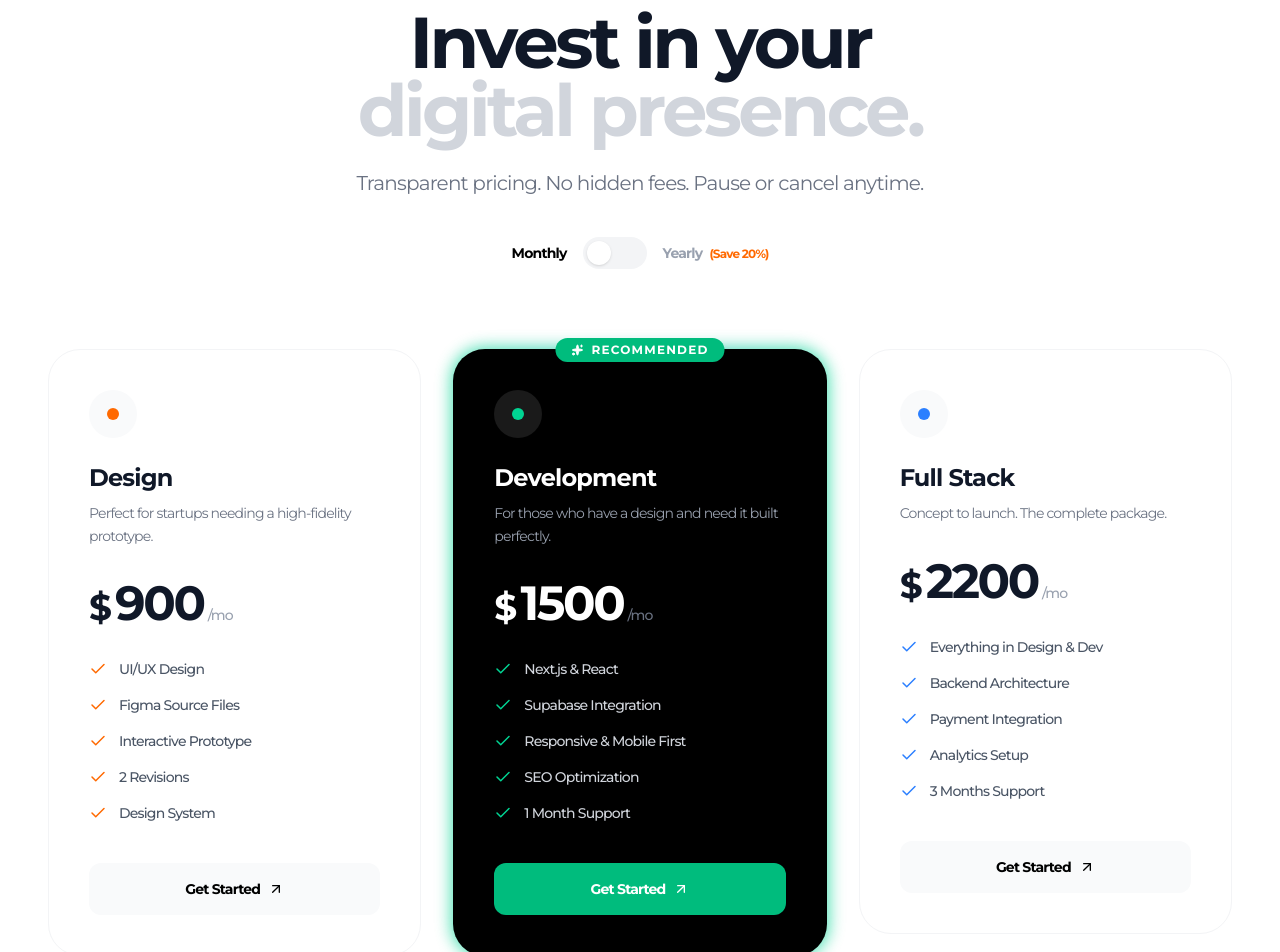
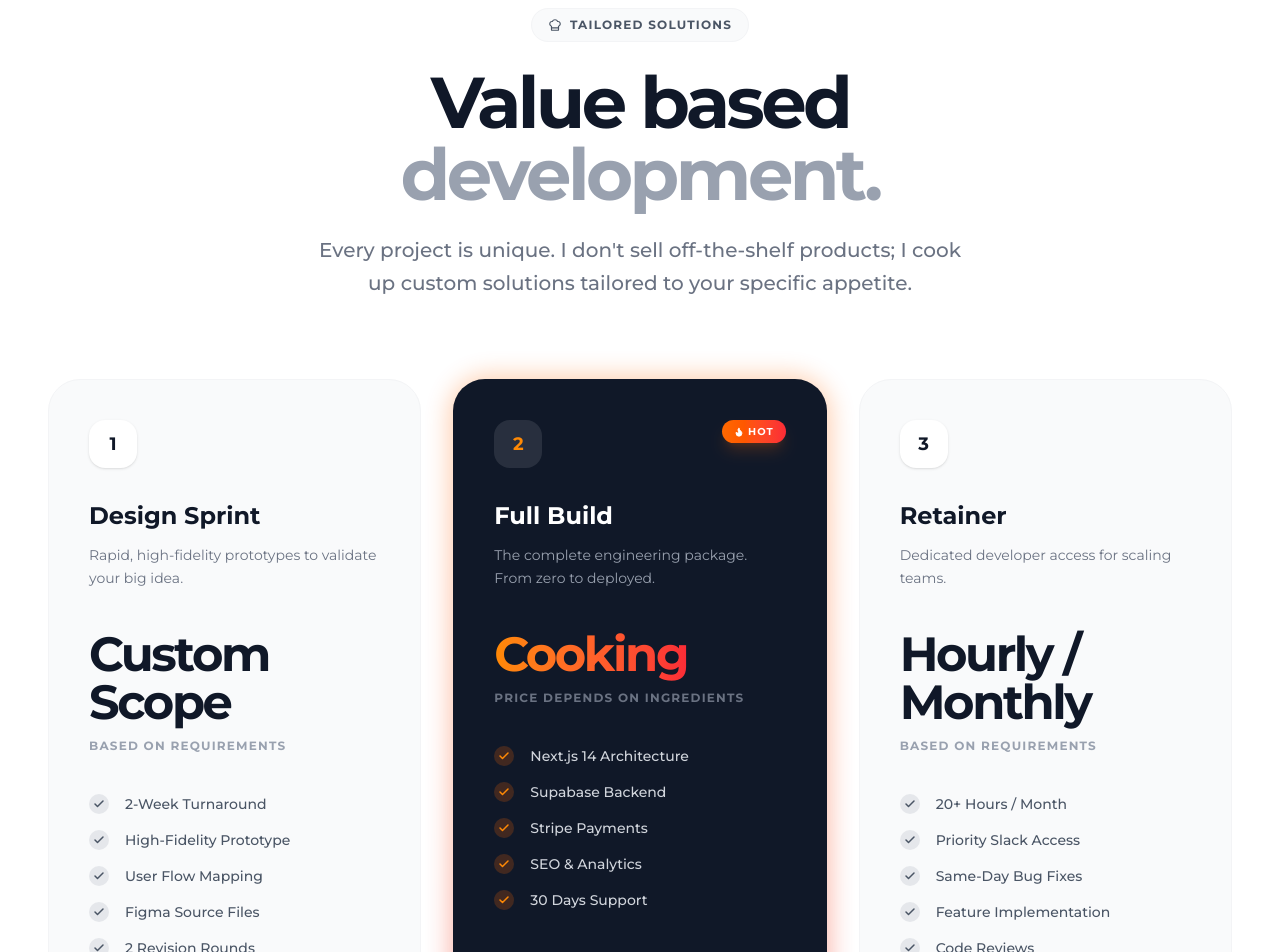
Before and after one commit to dev-emmy001/emekavictor-, a Next.js app: page /pricing in a window 1280 px wide. Shown: the part 120-1072 px from the top of the page. Built offline with nearby package versions, Linux system fonts and the light colour scheme.

Commit message:
added 404 page, fixed pricing page

```diff
--- a/src/app/about/page.tsx
+++ b/src/app/about/page.tsx
@@ -143,8 +143,8 @@ export default function About() {
                 I transitioned into engineering. As a graduate of the IGHub
                 Developers Fellowship, I don't just look at the code; I look at
                 the experience. I understand that a great application needs to
-                be functional and beautiful. My Stack: React, Next.js,
-                JavaScript, HTML/CSS. My Philosophy: Start with a vision, break
+                be functional and beautiful. My Stack: ReactNative, Next.js,
+                JavaScript, Wordpress, Python, Rust!. My Philosophy: Start with a vision, break
                 things if you have to, and don't stop until it works.
               </p>
             </motion.div>
--- a/src/app/pricing/page.tsx
+++ b/src/app/pricing/page.tsx
@@ -1,289 +1,202 @@
 "use client";
 
 import React, { useState } from "react";
-import { motion, AnimatePresence } from "framer-motion";
-import { Check, ArrowUpRight, Sparkles } from "lucide-react";
+import { motion } from "framer-motion";
+import { Check, ArrowUpRight, Flame, Zap, ChefHat } from "lucide-react";
 import Navbar from "../components/Navbar";
 import Footer from "../components/Footer";
 
-// Pricing Data
 const plans = [
   {
     id: "design",
-    name: "Design",
-    description: "Perfect for startups needing a high-fidelity prototype.",
-    price: { monthly: 900, yearly: 750 },
+    name: "Design Sprint",
+    description: "Rapid, high-fidelity prototypes to validate your big idea.",
+    label: "Custom Scope",
     features: [
-      "UI/UX Design",
+      "2-Week Turnaround",
+      "High-Fidelity Prototype",
+      "User Flow Mapping",
       "Figma Source Files",
-      "Interactive Prototype",
-      "2 Revisions",
-      "Design System",
+      "2 Revision Rounds",
     ],
-    theme: "orange",
-    popular: false,
+    highlight: false,
   },
   {
     id: "dev",
-    name: "Development",
-    description: "For those who have a design and need it built perfectly.",
-    price: { monthly: 1500, yearly: 1250 },
+    name: "Full Build",
+    description: "The complete engineering package. From zero to deployed.",
+    label: "Cooking", // The user requested specific replacement
     features: [
-      "Next.js & React",
-      "Supabase Integration",
-      "Responsive & Mobile First",
-      "SEO Optimization",
-      "1 Month Support",
+      "Next.js 14 Architecture",
+      "Supabase Backend",
+      "Stripe Payments",
+      "SEO & Analytics",
+      "30 Days Support",
     ],
-    theme: "emerald",
-    popular: true, // This one gets the cool effect
+    highlight: true, // The "Hot" plan
   },
   {
-    id: "full",
-    name: "Full Stack",
-    description: "Concept to launch. The complete package.",
-    price: { monthly: 2200, yearly: 1850 },
+    id: "retainer",
+    name: "Retainer",
+    description: "Dedicated developer access for scaling teams.",
+    label: "Hourly / Monthly",
     features: [
-      "Everything in Design & Dev",
-      "Backend Architecture",
-      "Payment Integration",
-      "Analytics Setup",
-      "3 Months Support",
+      "20+ Hours / Month",
+      "Priority Slack Access",
+      "Same-Day Bug Fixes",
+      "Feature Implementation",
+      "Code Reviews",
     ],
-    theme: "blue",
-    popular: false,
+    highlight: false,
   },
 ];
 
 export default function Pricing() {
-  const [billingCycle, setBillingCycle] = useState<"monthly" | "yearly">(
-    "monthly"
-  );
   const [hoveredCard, setHoveredCard] = useState<string | null>(null);
 
   return (
-    <div className="tracking-tighter bg-white min-h-screen flex flex-col font-sans selection:bg-orange-100 selection:text-orange-900">
+    <div className="bg-white min-h-screen flex flex-col font-sans selection:bg-orange-500 selection:text-white">
       <Navbar />
 
-      <main className="pt-32 pb-20 px-6 md:px-12 mx-auto w-full flex-grow">
-        {/* --- HEADER --- */}
+      <main className="pt-32 pb-20 px-6 md:px-12 mx-auto w-full flex-grow max-w-7xl">
+
+        {/* --- HEADER (Toned Down) --- */}
         <div className="text-center max-w-3xl mx-auto mb-20">
+          <motion.div
+            initial={{ opacity: 0, scale: 0.9 }}
+            animate={{ opacity: 1, scale: 1 }}
+            className="inline-flex items-center gap-2 px-4 py-2 bg-gray-50 text-gray-600 rounded-full text-xs font-bold uppercase tracking-widest mb-6 border border-gray-100"
+          >
+            <ChefHat size={14} strokeWidth={2} />
+            Tailored Solutions
+          </motion.div>
+
           <motion.h1
             initial={{ opacity: 0, y: 20 }}
             animate={{ opacity: 1, y: 0 }}
-            className="text-5xl md:text-7xl font-bold tracking-tighter leading-[0.95] mb-6 text-gray-900"
+            className="text-5xl md:text-7xl font-bold tracking-tighter leading-[1] mb-6 text-gray-900"
           >
-            Invest in your <br />
-            <span className="text-gray-300">digital presence.</span>
+            Value based <br />
+            <span className="text-gray-400">development.</span>
           </motion.h1>
-          <p className="text-xl text-gray-500 mb-10">
-            Transparent pricing. No hidden fees. Pause or cancel anytime.
+
+          <p className="text-lg md:text-xl text-gray-500 max-w-2xl mx-auto leading-relaxed font-medium">
+            Every project is unique. I don't sell off-the-shelf products; I cook up custom solutions tailored to your specific appetite.
           </p>
-
-          {/* --- TOGGLE SWITCH --- */}
-          <div className="flex items-center justify-center gap-4">
-            <span
-              className={`text-sm font-bold ${
-                billingCycle === "monthly" ? "text-black" : "text-gray-400"
-              }`}
-            >
-              Monthly
-            </span>
-
-            <button
-              onClick={() =>
-                setBillingCycle(
-                  billingCycle === "monthly" ? "yearly" : "monthly"
-                )
-              }
-              className="relative w-16 h-8 bg-gray-100 rounded-full p-1 transition-colors hover:bg-gray-200"
-            >
-              <motion.div
-                layout
-                transition={{ type: "spring", stiffness: 500, damping: 30 }}
-                className={`w-6 h-6 rounded-full bg-white shadow-sm ${
-                  billingCycle === "monthly" ? "ml-0" : "ml-8"
-                }`}
-              />
-            </button>
-
-            <span
-              className={`text-sm font-bold ${
-                billingCycle === "yearly" ? "text-black" : "text-gray-400"
-              }`}
-            >
-              Yearly{" "}
-              <span className="text-orange-500 text-xs ml-1">(Save 20%)</span>
-            </span>
-          </div>
         </div>
 
-        {/* --- PRICING CARDS --- */}
-        <div className="grid grid-cols-1 md:grid-cols-3 gap-8 items-start">
-          {plans.map((plan) => (
+        {/* --- CARDS --- */}
+        <div className="grid grid-cols-1 lg:grid-cols-3 gap-6 lg:gap-8 items-stretch">
+          {plans.map((plan, i) => (
             <motion.div
               key={plan.id}
-              initial={{ opacity: 0, y: 20 }}
+              initial={{ opacity: 0, y: 30 }}
               whileInView={{ opacity: 1, y: 0 }}
               viewport={{ once: true }}
+              transition={{ delay: i * 0.1 }}
               onHoverStart={() => setHoveredCard(plan.id)}
               onHoverEnd={() => setHoveredCard(null)}
-              className="relative group"
+              className="relative group h-full"
             >
-              {/* THE COOL EFFECT:
-                 If popular, we add a rotating gradient border behind the card.
-              */}
-              {plan.popular && (
-                <div className="absolute -inset-[2px] rounded-[2.1rem] bg-gradient-to-r from-emerald-400 via-teal-500 to-emerald-400 opacity-70 blur-sm animate-gradient-xy" />
+              {/* "Cooking" Glow Effect for Highlighted Card */}
+              {plan.highlight && (
+                <div className="absolute -inset-1 bg-gradient-to-b from-orange-500 to-red-600 rounded-[2.5rem] blur-md opacity-30 group-hover:opacity-50 transition-opacity duration-500" />
               )}
 
-              {/* Card Container */}
               <div
                 className={`
-                relative h-full p-8 md:p-10 rounded-[2rem] border transition-all duration-300 flex flex-col justify-between
-                ${
-                  plan.popular
-                    ? "bg-black text-white border-transparent"
-                    : "bg-white text-gray-900 border-gray-100 hover:border-gray-200 hover:shadow-xl"
-                }
-              `}
+                  relative h-full flex flex-col justify-between p-8 md:p-10 rounded-[2rem] border transition-all duration-500
+                  ${plan.highlight
+                    ? "bg-gray-900 text-white border-transparent"
+                    : "bg-gray-50 text-gray-900 border-gray-100 hover:bg-white hover:shadow-2xl hover:border-transparent"
+                  }
+                `}
               >
-                {/* Popular Badge */}
-                {plan.popular && (
-                  <div className="absolute top-0 left-1/2 -translate-x-1/2 -translate-y-1/2 bg-emerald-500 text-white px-4 py-1 rounded-full text-xs font-bold uppercase tracking-widest shadow-lg flex items-center gap-2">
-                    <Sparkles size={12} fill="currentColor" /> Recommended
-                  </div>
-                )}
+                {/* Header */}
+                <div>
+                  <div className="flex justify-between items-start mb-8">
+                    <div className={`
+                      w-12 h-12 rounded-2xl flex items-center justify-center text-lg font-bold transition-transform duration-500 group-hover:scale-110
+                      ${plan.highlight ? "bg-white/10 text-orange-400" : "bg-white text-gray-900 shadow-sm"}
+                    `}>
+                        {i + 1}
+                    </div>
 
-                <div>
-                  {/* Theme Icon / Dot */}
-                  <div
-                    className={`w-12 h-12 rounded-full flex items-center justify-center mb-6 transition-colors duration-300
-                        ${
-                          plan.popular
-                            ? "bg-white/10 text-emerald-400"
-                            : `bg-gray-50 text-${plan.theme}-500 group-hover:bg-${plan.theme}-50`
-                        }
-                    `}
-                  >
-                    <div className={`w-3 h-3 rounded-full bg-current`} />
+                    {/* Badge for the Hot Plan */}
+                    {plan.highlight && (
+                        <span className="px-3 py-1 rounded-full bg-gradient-to-r from-orange-500 to-red-500 text-white text-[10px] font-bold uppercase tracking-widest flex items-center gap-1 shadow-lg shadow-orange-500/20">
+                            <Flame size={10} fill="currentColor" />
+                            Hot
+                        </span>
+                    )}
                   </div>
 
-                  <h3 className="text-2xl font-bold mb-2">{plan.name}</h3>
-                  <p
-                    className={`text-sm mb-8 leading-relaxed ${
-                      plan.popular ? "text-gray-400" : "text-gray-500"
-                    }`}
-                  >
+                  <h3 className="text-2xl font-bold mb-3">{plan.name}</h3>
+                  <p className={`text-sm leading-relaxed mb-10 ${plan.highlight ? "text-gray-400" : "text-gray-500"}`}>
                     {plan.description}
                   </p>
 
-                  {/* Price Animation */}
-                  <div className="mb-8 flex items-baseline gap-1">
-                    <span className="text-4xl font-bold tracking-tight">$</span>
-                    <AnimatePresence mode="wait">
-                      <motion.span
-                        key={billingCycle}
-                        initial={{ opacity: 0, y: 10 }}
-                        animate={{ opacity: 1, y: 0 }}
-                        exit={{ opacity: 0, y: -10 }}
-                        className="text-5xl font-bold tracking-tighter"
-                      >
-                        {billingCycle === "monthly"
-                          ? plan.price.monthly
-                          : plan.price.yearly}
-                      </motion.span>
-                    </AnimatePresence>
-                    <span
-                      className={`text-sm font-medium ${
-                        plan.popular ? "text-gray-500" : "text-gray-400"
-                      }`}
-                    >
-                      /mo
+                  {/* PRICE REPLACEMENT */}
+                  <div className="mb-10">
+                    <span className={`text-4xl md:text-5xl font-bold tracking-tighter leading-none
+                        ${plan.highlight
+                            ? "text-transparent bg-clip-text bg-gradient-to-r from-orange-400 to-red-500"
+                            : "text-gray-900"
+                        }
+                    `}>
+                        {plan.label}
                     </span>
+                    <p className={`mt-3 text-xs font-bold uppercase tracking-widest ${plan.highlight ? "text-gray-500" : "text-gray-400"}`}>
+                        {plan.highlight ? "Price depends on ingredients" : "Based on requirements"}
+                    </p>
                   </div>
 
-                  {/* Features List */}
-                  <ul className="space-y-4 mb-10">
-                    {plan.features.map((feature, i) => (
-                      <li key={i} className="flex items-center gap-3">
-                        <Check
-                          size={18}
-                          className={
-                            plan.popular
-                              ? "text-emerald-400"
-                              : `text-${plan.theme}-500`
-                          }
-                        />
-                        <span
-                          className={`text-sm font-medium ${
-                            plan.popular ? "text-gray-300" : "text-gray-600"
-                          }`}
-                        >
-                          {feature}
-                        </span>
-                      </li>
+                  {/* Features */}
+                  <div className="space-y-4 mb-10">
+                    {plan.features.map((feature, idx) => (
+                        <div key={idx} className="flex items-center gap-4">
+                            <div className={`
+                                p-1 rounded-full shrink-0
+                                ${plan.highlight ? "bg-orange-500/20 text-orange-400" : "bg-gray-200 text-gray-600"}
+                            `}>
+                                <Check size={12} strokeWidth={3} />
+                            </div>
+                            <span className={`text-sm font-medium ${plan.highlight ? "text-gray-300" : "text-gray-600"}`}>
+                                {feature}
+                            </span>
+                        </div>
                     ))}
-                  </ul>
+                  </div>
                 </div>
 
-                {/* CTA Button */}
-                <button
-                  className={`
-                    w-full py-4 rounded-xl font-bold text-sm transition-all duration-300 flex items-center justify-center gap-2
-                    ${
-                      plan.popular
-                        ? "bg-emerald-500 text-white hover:bg-emerald-400 hover:shadow-lg hover:shadow-emerald-500/20"
-                        : "bg-gray-50 text-black hover:bg-black hover:text-white"
+                {/* CTA */}
+                <button className={`
+                    w-full py-5 rounded-2xl font-bold text-sm uppercase tracking-wider flex items-center justify-center gap-2 transition-all duration-300
+                    ${plan.highlight
+                        ? "bg-white text-black hover:bg-orange-500 hover:text-white"
+                        : "bg-black text-white hover:bg-orange-500 hover:shadow-lg hover:shadow-orange-500/30"
                     }
-                `}
-                >
-                  Get Started <ArrowUpRight size={16} />
+                `}>
+                    Get a Quote <ArrowUpRight size={16} />
                 </button>
+
               </div>
             </motion.div>
           ))}
         </div>
-        <a
-          href="/extrapricing"
-          className="px-8 py-4 border border-gray-200 rounded-[2rem] mt-12 w-fit mx-auto flex items-center gap-2 text-sm font-bold text-gray-900 hover:bg-gray-100 transition-all duration-300"
-        >
-          Veiw all other plans <ArrowUpRight size={16} />
-        </a>
-        {/* --- FAQ SECTION (Minimal) --- */}
-        <div className="mt-32 max-w-3xl mx-auto border-t border-gray-100 pt-20">
-          <h2 className="text-3xl font-bold text-gray-900 mb-12">
-            Common questions
-          </h2>
-          <div className="space-y-8">
-            {[
-              {
-                q: "Can I pause my subscription?",
-                a: "Yes, you can pause your development subscription at any time and resume when you have new tasks.",
-              },
-              {
-                q: "What is your turnaround time?",
-                a: "Most design requests are completed within 2 days. Development tasks typically take 3-5 business days.",
-              },
-              {
-                q: "Do you offer refunds?",
-                a: "Due to the high quality nature of the work, refunds are not issued once work has commenced.",
-              },
-            ].map((item, i) => (
-              <div
-                key={i}
-                className="pb-8 border-b border-gray-100 last:border-0"
-              >
-                <h4 className="text-lg font-bold text-gray-900 mb-2">
-                  {item.q}
-                </h4>
-                <p className="text-gray-500 leading-relaxed">{item.a}</p>
-              </div>
-            ))}
-          </div>
+
+        {/* --- EXTRA LINK --- */}
+        <div className="mt-20 text-center">
+             <p className="text-gray-500 mb-6">Looking for specific one-off services?</p>
+             <a
+                href="/services"
+                className="inline-flex items-center gap-2 px-8 py-4 bg-gray-50 hover:bg-gray-100 text-gray-900 rounded-full font-bold transition-colors"
+             >
+                View Service Menu <ArrowUpRight size={18} />
+             </a>
         </div>
+
       </main>
-
       <Footer />
     </div>
   );
```
Also changed, not shown: src/app/extrapricing/page.tsx (+1 -9 lines), src/app/not-found.tsx (added, +75 -0 lines).
